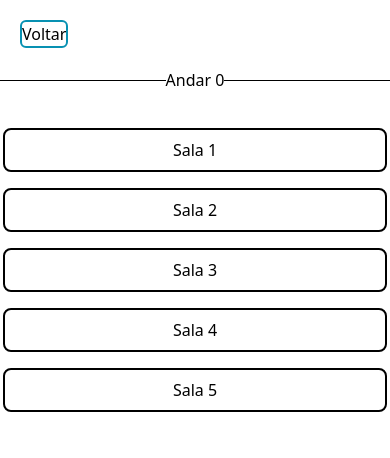
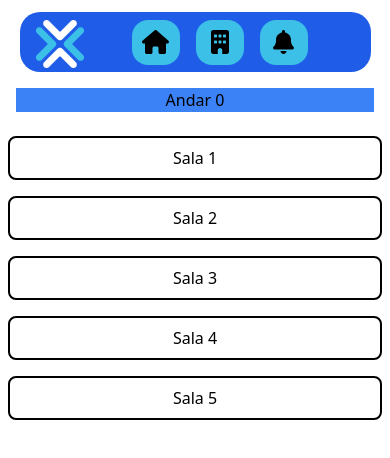
Before and after one commit to 2022M4T1-Inteli/IPTRACKER, a Next.js app in the folder src/frontend/: page /salas in a window 390 px wide. Shown: the top 458 px of the page. Built offline with nearby package versions, Linux system fonts and the light colour scheme.

Commit message:
Front atualizado e responsivo

```diff
--- a/src/frontend/components/Button.jsx
+++ b/src/frontend/components/Button.jsx
@@ -1,8 +1,11 @@
 import styles from './Button.module.css'
+import Link from "next/link"
 
 function Button(props) {
     return (
-        <button className={styles.btn}>{props.ctn}</button>
+        <Link href="/predios">
+            <button className={styles.btn}>{props.ctn}</button>
+        </Link>
     )
 }
 
--- a/src/frontend/components/ContainerEquipamentos/ContainerEquipamentos.jsx
+++ b/src/frontend/components/ContainerEquipamentos/ContainerEquipamentos.jsx
@@ -5,7 +5,7 @@ const mock = [{link:"/"}, {link:"/a"}, {link:"/b"}, {link:"/c"}, {link:"/d"}, {l
 
 function ContainerEquipamentos() {
     return (
-        <div className="grid grid-cols-2 gap-4 justify-items-center">
+        <div className="grid lg:grid-cols-4 grid-cols-2 gap-4 justify-items-center cursor-pointer">
             {mock.map((element) => (
                 <EquipamentosBloco key={element.link}></EquipamentosBloco>
             ))}
--- /dev/null
+++ b/src/frontend/components/Layout/Layout.jsx
@@ -0,0 +1,28 @@
+import SideBar from "../SideBar"
+
+function Layout({ children }) {
+    return (
+        <div>
+            {/*
+            <head>
+
+            </head> */}
+
+
+            <main>
+                <SideBar />
+
+                <div className="">
+                    {children}
+                </div>
+            </main>
+
+            <footer>
+
+            </footer>
+
+        </div>
+    )
+}
+
+export default Layout
--- a/src/frontend/components/Sala/Sala.jsx
+++ b/src/frontend/components/Sala/Sala.jsx
@@ -3,14 +3,16 @@ import Link from "next/link"
 
 function Sala({ numeroSala }) {
     return (
-        <div>
-            {mock.map((element) => (
-                <div key={element.numero} className="flex row-auto justify-center items-center border-solid border-2 border-black rounded-lg w-96 text-center h-11 m-4 cursor-pointer hover:p-6 hover:shadow-cyan-700 hover:shadow-lg">
+        <div className="flex flex-col justify-center">
+            <div className="flex flex-col justify-center lg:items-center">
+                {mock.map((element) => (
                     <Link href={"/equipamentos"}>
-                        <h1>Sala {element.numero}</h1>
+                        <div key={element.numero} className="flex justify-center items-center border-solid border-2 border-black rounded-lg h-11 m-2   lg:w-96 cursor-pointer hover:p-6 hover:shadow-cyan-700 hover:shadow-lg">
+                            <h1>Sala {element.numero}</h1>
+                        </div>
                     </Link>
-                </div>
-            ))}
+                ))}
+            </div>
         </div>
     )
 }
--- a/src/frontend/components/SideBar.jsx
+++ b/src/frontend/components/SideBar.jsx
@@ -1,47 +1,61 @@
 import { FontAwesomeIcon } from '@fortawesome/react-fontawesome'
 
-import { faArrowRight, faHouse, faMobileButton, faArrowLeft, faShield } from '@fortawesome/free-solid-svg-icons'
+import { faArrowRight, faHouse, faMobileButton, faArrowLeft, faShield, faBuilding, faBell } from '@fortawesome/free-solid-svg-icons'
 import { useEffect, useState } from 'react'
 
 import styles from './SideBar.module.css'
+import Link from "next/link"
 
 function SideBar() {
 
-    const [ admin, setAdmin ] = useState(true)
-    const [ active, setActive ] = useState(false)
+    const [admin, setAdmin] = useState(true)
+    const [active, setActive] = useState(false)
 
     useEffect(() => {
         if (active) {
             document.getElementById("sideBar").style.width = "14rem"
         } else {
             document.getElementById("sideBar").style.width = "5rem"
-            console.log(window.innerWidth)
         }
     }, [active])
 
 
     return (
-        <div>
-            <div id = "sideBar" className={styles.bodySideBar}>
+        <div className='flex justify-center mt-3'>
+            <div id="sideBar" className={styles.bodySideBar}>
                 <div className="flex flex-col items-center h-full w-full gap-4">
                     <div className="flex justify-center items-center w-3/5 h-12 mt-4">
-                        <button className='flex justify-center w-full h-full bg-transparent'><img src='/logoSideBar.svg' height={48} width={48}></img></button>
+                        <Link href="/">
+                            <button className='flex justify-center w-full h-full bg-transparent'><img src='/logoSideBar.svg' height={48} width={48}></img></button>
+                        </Link>
                     </div>
                     <div className="group flex justify-center items-center w-3/5 h-12 mt-4">
-                        <button className='w-full h-full bg-transparent' onClick={() => setActive(!active)}><FontAwesomeIcon icon={active ? faArrowLeft : faArrowRight} size="xl" color='white'/></button>
-                        {active ? "" : <label className='absolute left-24 bg-ipt w-32 rounded-lg justify-center h-8 items-center hidden group-hover:flex'>Expandir</label>}
+
+                        <div>
+                            <button className='w-full h-full bg-transparent' onClick={() => setActive(!active)}><FontAwesomeIcon icon={active ? faArrowLeft : faArrowRight} size="xl" color='white' /></button>
+                            {active ? "" : <label className='absolute left-24 bg-ipt w-32 rounded-lg justify-center h-8 items-center hidden group-hover:flex'>Expandir</label>}
+                        </div>
+
                     </div>
                     <div className="group flex justify-center items-center w-3/5 h-12 mt-4 bg-ipt hover:bg-white rounded-2xl transition duration-500">
-                        <button className='w-full h-full bg-transparent'><FontAwesomeIcon icon={faHouse} size="xl"/>{active ? <label className='ml-4 Montserrat'>Home</label> : ""}</button>
-                        {active ? "" : <label className='absolute left-24 bg-ipt w-32 rounded-lg justify-center h-8 items-center hidden group-hover:flex'>Home</label>}
+                        <Link href="/">
+                            <div>
+                                <button className='w-full h-full bg-transparent'><FontAwesomeIcon icon={faHouse} size="xl" />{active ? <label className='ml-4 Montserrat'>Home</label> : ""}</button>
+                                {active ? "" : <label className='absolute left-24 bg-ipt w-32 rounded-lg justify-center h-8 items-center hidden group-hover:flex'>Home</label>}
+                            </div>
+                        </Link>
                     </div>
                     <div className="group flex justify-center items-center w-3/5 h-12 mt-4 bg-ipt hover:bg-white rounded-2xl">
-                        <button className='w-full h-full bg-transparent'><FontAwesomeIcon icon={faMobileButton} size="xl"/> {active ? <label className='Montserrat'>Dispositivos</label> : ""}</button>
-                        {active ? "" : <label className='absolute left-24 bg-ipt w-32 rounded-lg justify-center h-8 items-center hidden group-hover:flex transition duration-500'>Dispositivos</label>}
+                        <Link href="/predios">
+                            <div>
+                                <button className='w-full h-full bg-transparent'><FontAwesomeIcon icon={faBuilding} size="xl" /> {active ? <label className='Montserrat'>Dispositivos</label> : ""}</button>
+                                {active ? "" : <label className='absolute left-24 bg-ipt w-32 rounded-lg justify-center h-8 items-center hidden group-hover:flex transition duration-500'>Dispositivos</label>}
+                            </div>
+                        </Link>
                     </div>
                     {admin ?
                         <div className="group flex justify-center items-center w-3/5 h-12 mt-4 bg-ipt hover:bg-white rounded-2xl transition duration-1000">
-                            <button className='w-full h-full bg-transparent'><FontAwesomeIcon icon={faShield} size="xl"/> {active ? <label className='ml-2 Montserrat'>Admin</label> : ""}</button>
+                            <button className='w-full h-full bg-transparent'><FontAwesomeIcon icon={faBell} size="xl" /> {active ? <label className='ml-2 Montserrat'>Admin</label> : ""}</button>
                             {active ? "" : <label className='absolute left-24 bg-ipt w-32 rounded-lg justify-center h-8 items-center hidden group-hover:flex transition duration-500'>Admin</label>}
                         </div>
                         : ""
@@ -52,17 +66,25 @@ function SideBar() {
             <div className={styles.bodySideBarMobile}>
                 <div className="flex flex-row items-center h-full w-full gap-4">
                     <div className="flex justify-center items-center h-3/4 w-12 ml-4">
-                        <button className='flex justify-center w-full h-full bg-transparent'><img src='/logoSideBar.svg' height={48} width={48}></img></button>
+                        <Link href="/">
+                            <button className='flex justify-center w-full h-full bg-transparent'><img src='/logoSideBar.svg' height={48} width={48}></img></button>
+                        </Link>
                     </div>
                     <div className="flex justify-center items-center h-3/4 w-12 ml-8 bg-ipt hover:bg-white rounded-2xl">
-                        <button className='w-full h-full bg-transparent'><FontAwesomeIcon icon={faHouse} size="xl"/></button>
+                        <Link href="/">
+                            <button className='w-full h-full bg-transparent'><FontAwesomeIcon icon={faHouse} size="xl" /></button>
+                        </Link>
                     </div>
                     <div className="flex justify-center items-center h-3/4 w-12 bg-ipt hover:bg-white rounded-2xl">
-                        <button className='w-full h-full bg-transparent'><FontAwesomeIcon icon={faMobileButton} size="xl"/></button>
+                        <Link href="/predios">
+                            <button className='w-full h-full bg-transparent'><FontAwesomeIcon icon={faBuilding} size="xl" /></button>
+                        </Link>
                     </div>
                     {admin ?
                         <div className="group flex justify-center items-center h-3/4 w-12 bg-ipt hover:bg-white rounded-2xl">
-                            <button className='w-full h-full bg-transparent'><FontAwesomeIcon icon={faShield} size="xl"/></button>
+                            <Link href="/notificacao">
+                                <button className='w-full h-full bg-transparent'><FontAwesomeIcon icon={faBell} size="xl" /></button>
+                            </Link>
                         </div>
                         : ""
                     }
--- a/src/frontend/components/SideBar.module.css
+++ b/src/frontend/components/SideBar.module.css
@@ -11,7 +11,7 @@
 }
 
 .bodySideBarMobile {
-    position: fixed;
+    text-align: center;
     height: 60px;
     background-color: #1f5de8;
     width: 90%;
@@ -25,6 +25,7 @@
     .bodySideBar {
         display: block;
     }
+
     .bodySideBarMobile {
         display: none;
     }
--- a/src/frontend/pages/_app.jsx
+++ b/src/frontend/pages/_app.jsx
@@ -1,7 +1,23 @@
 import '../styles/globals.css'
+import Layout from '../components/Layout/Layout'
+import { useRouter } from 'next/router'
 
 function MyApp({ Component, pageProps }) {
-  return <Component {...pageProps} />
+
+  const router = useRouter()
+
+  if (router.asPath == "/") {
+    return (
+      <Component {...pageProps} />
+    )
+  }
+
+
+  return (
+    <Layout>
+      <Component {...pageProps} />
+    </Layout>
+  )
 }
 
 export default MyApp
--- a/src/frontend/pages/predios.jsx
+++ b/src/frontend/pages/predios.jsx
@@ -7,9 +7,9 @@ function Predios() {
     return (
         <div className="text-center">
 
-            <h1 className="text-lg font-bold">Prédios</h1>
+            <h1 className="Montserrat font-bold text-lg">Prédios</h1>
             <input type="text" className="border-2 border-black mb-5 rounded-xl " placeholder="Digite o número do prédio" />
-            <div className="">
+            <div>
                 <Predio/>
             </div>
         </div>
--- a/src/frontend/pages/salas.jsx
+++ b/src/frontend/pages/salas.jsx
@@ -4,30 +4,13 @@ import Link from "next/link"
 function sala() {
 
     return (
-        <div>
-            <div className="p-5">
-
-                <Link href={"/predios"}>
-                    <button className="bg-transparent border-2 border-cyan-600 rounded-md hover:bg-cyan-400 hover:border-transparent">Voltar</button>
-                </Link>
+        <div className="text-center">
+            <div className="bg-blue-500 m-4">
+                <h2>Andar 0</h2>
             </div>
 
-            <div className="flex items-center mb-5">
-                <div className="flex flex-auto bg-black">
-                    <hr></hr>
-                </div>
-
-                <div className="text-center">
-                    <h2>Andar 0</h2>
-                </div>
-
-                <div className="flex flex-auto bg-black">
-                    <hr></hr>
-                </div>
-            </div>
-
-            <div className="flex col-auto justify-center">
-                <Sala></Sala>
+            <div>
+                <Sala/>
             </div>
         </div>
     )
```
Also changed, not shown: src/frontend/components/ModalPredio/ModalPredio.jsx (+4 -3 lines), src/frontend/pages/admin.jsx (+8 -8 lines).
